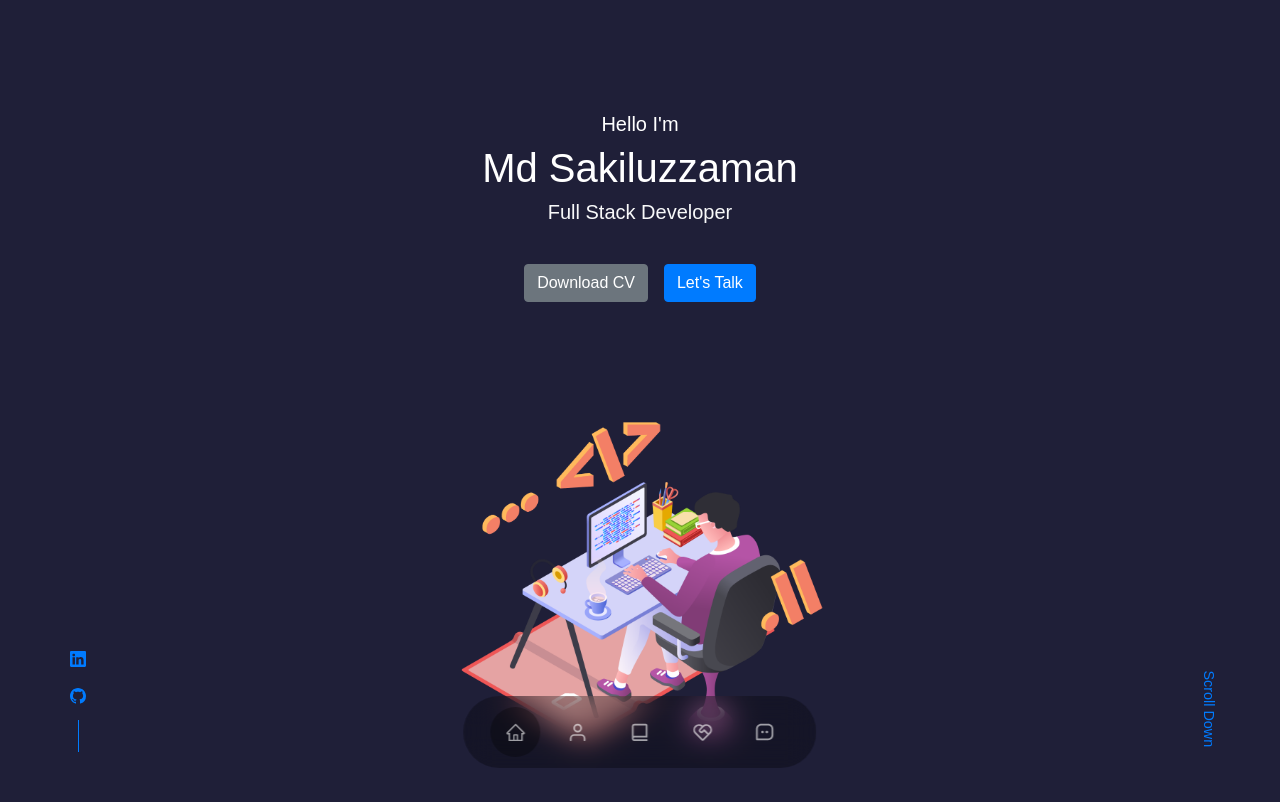
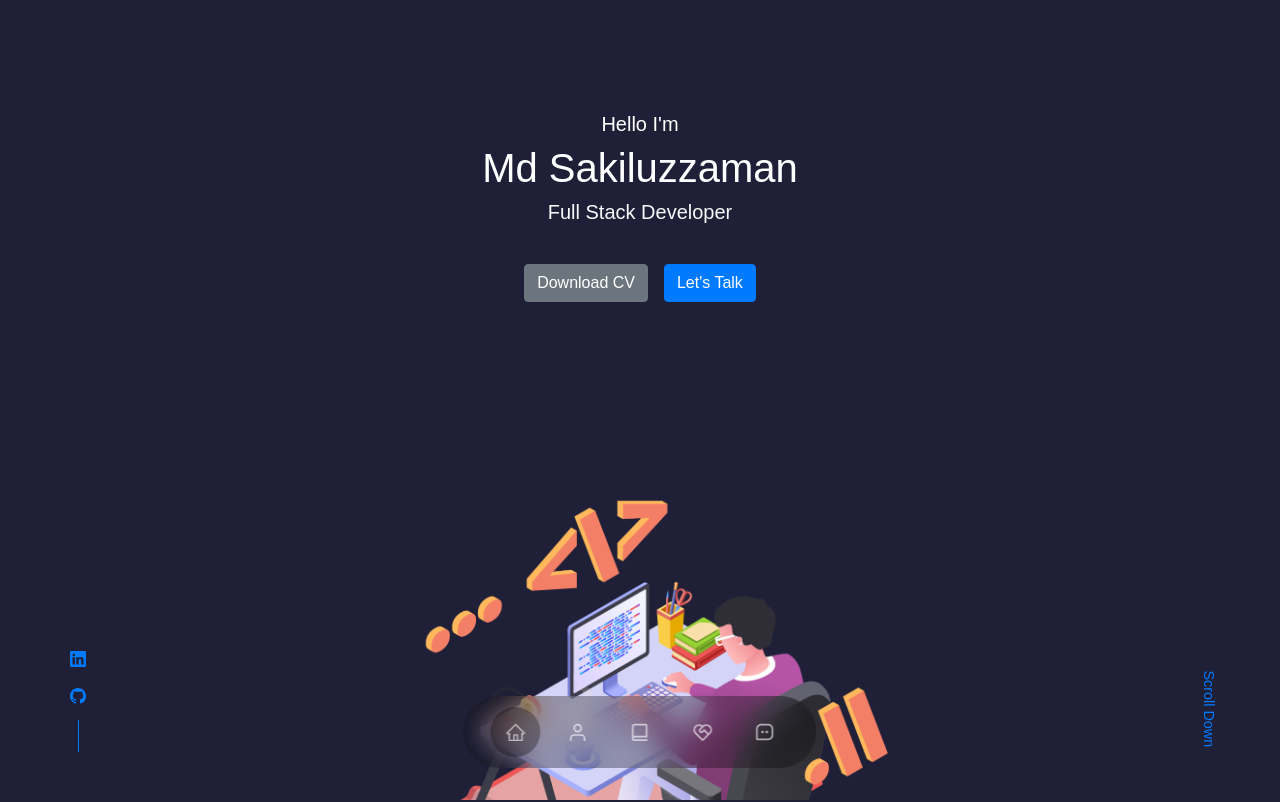
Before and after one commit to sakilbd/ReactJs-Portfolio, a React (Create React App) app: page / in a window 1280 px wide. Shown: the top 802 px of the page. Built offline with nearby package versions, Linux system fonts and the light colour scheme.

Commit message:
some changes

```diff
--- a/src/Components/header/header.css
+++ b/src/Components/header/header.css
@@ -49,10 +49,10 @@ header {
 
 .me {
     /* background: red; */
-    width: 27rem;
-    height: 35rem;
+    width: auto;
+    height: 40rem;
     position: absolute;
-    /* margin-top: 4rem; */
+    margin-top: 4rem;
     border-radius: 12rem 12rem 0 0;
     overflow: hidden;
     padding: 5rem 1.5rem 1.5rem 1.5rem;
```
